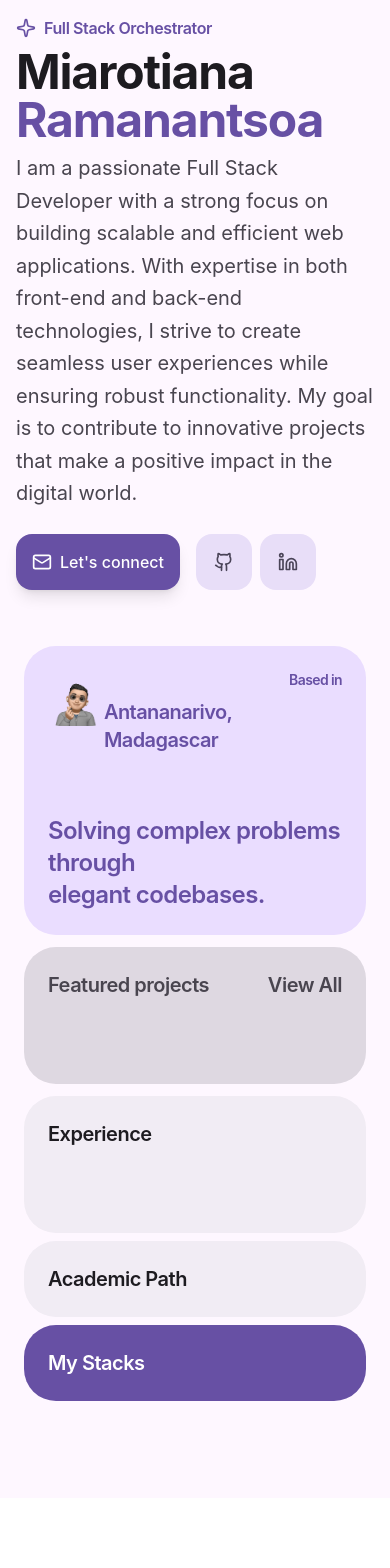
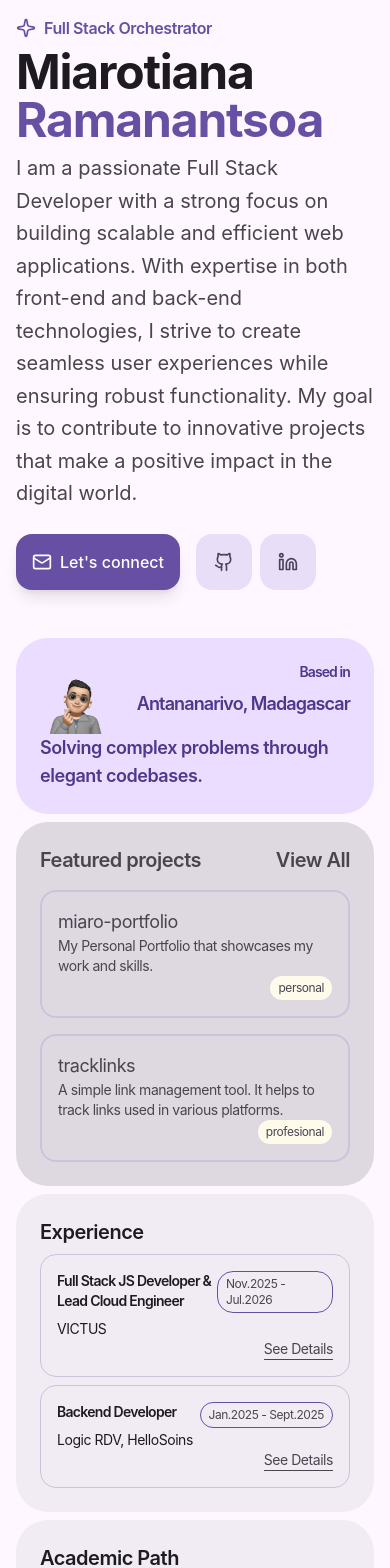
Before and after one commit to Miarotianastephan/miaro-portfolio, a React (Vite) app: page / in a window 390 px wide. Shown: the top 1568 px of the page. Before the commit the page ends 1498 px from the top, so only its background shows below. Built offline with nearby package versions, Linux system fonts and the light colour scheme.

Commit message:
Filling some section of the portfolio
- Experiences
- Academic Path
- Featured Projects

```diff
--- a/src/App.tsx
+++ b/src/App.tsx
@@ -5,12 +5,12 @@
 /*
   Custom modules
 */
-import { cn } from '@/lib/utils';
+// import { cn } from '@/lib/utils';
 
 /*
   Hooks
 */
-import { useEffect, useState } from "react";
+// import { useEffect, useState } from "react";
 
 /*
   Components
--- a/src/components/About.tsx
+++ b/src/components/About.tsx
@@ -1,46 +1,100 @@
 /*
     Assests
 */
-import face from '@/assets/miaro_face_w_bg.png';
+// import face from '@/assets/miaro_face_w_bg.png';
 import full from '@/assets/miaro_full_w_bg.png';
 
 export const About = () => {
     return (
-        <main className="h-screen w-full flex items-center justify-center">
-            <div className="grid h-full w-full grid-cols-2 grid-rows-2 gap-2">
+        <main className="max-h-max w-full flex items-center justify-center">
+            <div className="grid h-full w-full grid-cols-1 md:grid-cols-2 md:grid-rows-2 gap-2">
                 {/* section 1 */}
-                <div className="flex flex-col justify-between p-6 col-span-1 row-span-1 rounded-4xl bg-primary-container text-primary text-2xl font-semibold tracking-tight">
+                <div className="flex flex-col justify-between p-6 col-span-1 row-span-1 rounded-4xl bg-primary-container text-on-primary-container text-lg lg:text-2xl font-semibold tracking-tight selection:text-tertiary selection:bg-surface-container">
 
                     <div className="flex justify-between items-start">
                         <img
-                            className='w-28 h-28 object-cover rounded-xl'
+                            className='w-18 h-18 lg:w-28 lg:h-28 object-cover rounded-xl'
                             src={full} alt="miarotiana's avatar"
                         />
 
-                        <div className="flex flex-col gap-2 items-end">
+                        <div className="flex flex-col gap-2 items-end  tracking-tighter leading-relaxed">
                             <span className="text-sm">Based in </span>
-                            <span className="text-xl">Antananarivo, Madagascar</span>
+                            <span className="text-lg">Antananarivo, Madagascar</span>
                         </div>
                     </div>
 
-                    Solving complex problems through <br/> elegant codebases.
+                    <p>
+                        Solving complex problems through <br/> elegant codebases.
+                    </p>
                 </div>
 
                 <div className="p-6 col-span-1 row-span-1 rounded-4xl bg-surface-dim">
-                    <div className="flex text-xl text-on-surface-variant justify-between items-center font-semibold tracking-tight">
-                        <span>Featured projects</span>
-                        <span>View All</span>
+                    <div className="flex flex-col gap-4 text-xl text-on-surface-variant justify-between font-semibold tracking-tight">
+
+                        <div className="w-full flex justify-between gap-2 items-center">
+                            <span>Featured projects</span>
+                            <span className="cursor-pointer">View All</span>
+                        </div>
+
+                        <div className="flex flex-col flex-1 border-2 border-secondary-fixed-dim rounded-2xl p-4 font-normal tracking-tight text-lg justify-center">
+                            <span>miaro-portfolio</span>
+                            <span className="max-w-lg text-sm">My Personal Portfolio that showcases my work and skills.</span>
+                            <span className="text-xs text-on-surface-variant self-end bg-amber-50 rounded-2xl px-2 py-1">personal</span>
+                        </div>
+
+                        <div className="flex flex-col flex-1 border-2 border-secondary-fixed-dim rounded-2xl p-4 font-normal tracking-tight text-lg justify-center">
+                            <span>tracklinks</span>
+                            <span className="max-w-xs text-sm">A simple link management tool. It helps to track links used in various platforms.</span>
+                            <span className="text-xs text-on-surface-variant self-end bg-amber-50 rounded-2xl px-2 py-1">profesional</span>
+                        </div>
                     </div>
                 </div>
 
                 {/* section 2 */}
-                <div className="grid col-span-full grid-cols-3 grid-rows-1 gap-2">
-                    <div className="p-6 text-xl font-semibold tracking-tight col-span-1 rounded-4xl bg-surface-dim-bright">
+                <div className="grid col-span-full grid-cols-1 md:grid-cols-2 lg:grid-cols-3 lg:grid-rows-1 gap-2">
+                    <div className="flex flex-col gap-2 p-6 text-xl font-semibold tracking-tight col-span-1 rounded-4xl bg-surface-dim-bright">
                         Experience
+
+                        <div className="max-h-max flex flex-col border border-secondary-fixed-dim rounded-2xl p-4 font-normal tracking-tight text-lg justify-center">
+                            <div className="flex justify-between items-start">
+                                <div className="max-w-40 flex flex-col text-sm gap-2">
+                                    <span className="font-semibold tracking-tighter">Full Stack JS Developer & Lead Cloud Engineer</span>
+                                    <span>VICTUS</span>
+                                </div>
+                                <div className="text-xs text-on-surface-variant border border-primary rounded-2xl px-2 py-1">Nov.2025 - Jul.2026</div>
+                            </div>
+                            <span className="text-sm text-on-surface-variant self-end border-b cursor-pointer hover:font-semibold transition-all duration-200">See Details</span>
+                        </div>
+
+                        <div className="max-h-max flex flex-col border border-secondary-fixed-dim rounded-2xl p-4 font-normal tracking-tight text-lg justify-center">
+                            <div className="flex justify-between items-start">
+                                <div className="max-w-40 flex flex-col text-sm gap-2">
+                                    <span className="font-semibold tracking-tighter">Backend Developer</span>
+                                    <span>Logic RDV, HelloSoins</span>
+                                </div>
+                                <div className="text-xs text-on-surface-variant border border-primary rounded-2xl px-2 py-1">Jan.2025 - Sept.2025</div>
+                            </div>
+                            <span className="text-sm text-on-surface-variant self-end border-b cursor-pointer hover:font-semibold transition-all duration-200">See Details</span>
+                        </div>
+
                     </div>
 
-                    <div className="p-6 text-xl font-semibold tracking-tight col-span-1 rounded-4xl bg-surface-dim-bright">
-                        Academic Path
+                    <div className="max-h-max flex flex-col gap-2 p-6 text-xl font-semibold tracking-tight col-span-1 rounded-4xl bg-surface-dim-bright">
+                        <span className="">
+                            Academic Path
+                        </span>
+
+                        <div className="max-h-max flex flex-col border border-secondary-fixed-dim rounded-2xl p-4 font-normal tracking-tight text-sm justify-center">
+                            <span className="font-semibold">Master 1 – Ingénierie Informatique</span>
+                            <span>IT-University</span>
+                            <span className="text-on-surface-variant self-end">2024-2025</span>
+                        </div>
+                        <div className="max-h-max flex flex-col border border-secondary-fixed-dim rounded-2xl p-4 font-normal tracking-tight text-sm justify-center">
+                            <span className="font-semibold">Bachelor 3 – Informatique</span>
+                            <span>IT-University</span>
+                            <span className="text-on-surface-variant self-end">2021-2024</span>
+                        </div>
+
                     </div>
 
                     <div className="p-6 text-xl font-semibold text-on-primary tracking-tight col-span-1 rounded-4xl bg-primary">
--- a/src/index.css
+++ b/src/index.css
@@ -157,50 +157,3 @@
   --color-shadow: var(--shadow);
   --color-surface-dim-bright: var(--surface-dim-bright);
 }
-
-/* Responsive overrides for the About component grid (no component changes) */
-@media (max-width: 640px) {
-  /* Collapse the 2x2 grid into a single column stack on small screens */
-  main > .grid.h-full.w-full.grid-cols-2.grid-rows-2 {
-    display: grid;
-    grid-template-columns: 1fr !important;
-    grid-template-rows: repeat(4, auto) !important;
-    gap: 0.75rem !important;
-    padding: 0.5rem !important;
-  }
-
-  /* Ensure children span behave like normal flow items when stacked */
-  main > .grid.h-full.w-full.grid-cols-2.grid-rows-2 > div {
-    grid-column: auto !important;
-    grid-row: auto !important;
-    min-height: auto !important;
-  }
-
-  /* Make the nested 3-column section stack to one column */
-  main > .grid.h-full.w-full.grid-cols-2.grid-rows-2 .grid.col-span-full.grid-cols-3 {
-    grid-template-columns: 1fr !important;
-    grid-auto-rows: auto !important;
-    gap: 0.5rem !important;
-  }
-
-  /* Slightly reduce image sizes on small screens */
-  main img {
-    width: 56px !important;
-    height: 56px !important;
-    object-fit: cover !important;
-  }
-}
-
-/* Tablet / small desktop: make nested section 2 columns */
-@media (min-width: 641px) and (max-width: 1024px) {
-  main > .grid.h-full.w-full.grid-cols-2.grid-rows-2 {
-    grid-template-columns: 1fr 1fr !important;
-    grid-template-rows: auto auto !important;
-    gap: 1rem !important;
-  }
-
-  main > .grid.h-full.w-full.grid-cols-2.grid-rows-2 .grid.col-span-full.grid-cols-3 {
-    grid-template-columns: repeat(2, 1fr) !important;
-    gap: 0.75rem !important;
-  }
-}
```
